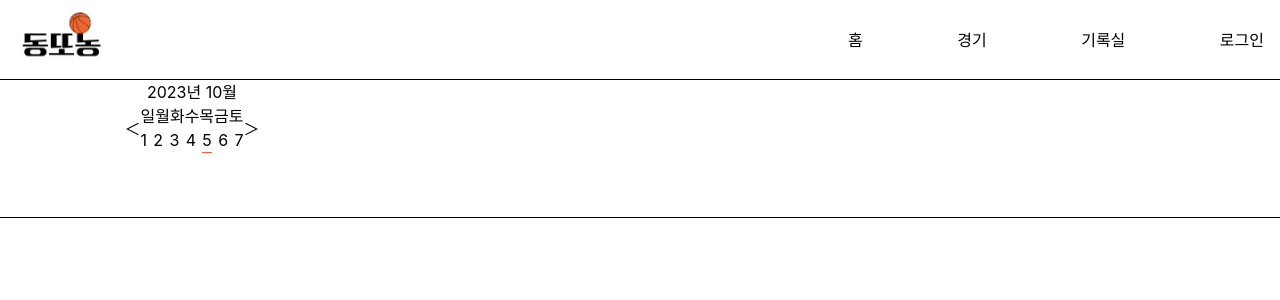
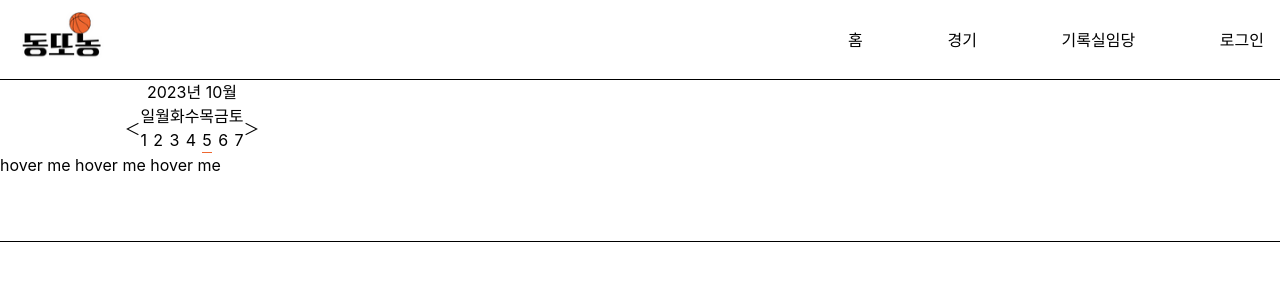
Before and after one commit to hyoonpark/dongddonong_v2, a React (Create React App) app in the folder Project/Front-end/dongddonong/: page /game in a window 1280 px wide. Shown: the top 300 px of the page. Built offline with nearby package versions, Linux system fonts and the light colour scheme.

Commit message:
Feat: Styled-Components #4

```diff
--- a/Project/Front-end/dongddonong/package.json
+++ b/Project/Front-end/dongddonong/package.json
@@ -7,9 +7,11 @@
     "@testing-library/react": "^13.4.0",
     "@testing-library/user-event": "^13.5.0",
     "react": "^18.2.0",
+    "react-calendar": "^4.6.0",
     "react-dom": "^18.2.0",
     "react-router-dom": "^6.15.0",
     "react-scripts": "5.0.1",
+    "styled-components": "^6.0.8",
     "web-vitals": "^2.1.4"
   },
   "scripts": {
--- /dev/null
+++ b/Project/Front-end/dongddonong/src/components/Button.css
@@ -0,0 +1,83 @@
+/* :active,
+:hover,
+:focus {
+  outline: 0 !important;
+  outline-offset: 0;
+}
+::before,
+::after {
+  position: absolute;
+  content: "";
+}
+
+.btn-holder {
+  display: flex;
+  flex-wrap: wrap;
+  justify-content: center;
+  max-width: 1000px;
+  margin: 10px auto 35px;
+}
+.btn {
+  position: relative;
+  display: inline-block;
+  width: auto;
+  height: auto;
+  background-color: transparent;
+  border: none;
+  cursor: pointer;
+  margin: 0px 25px 15px;
+  min-width: 150px;
+}
+.btn span {
+  position: relative;
+  display: inline-block;
+  font-size: 14px;
+  font-weight: bold;
+  letter-spacing: 2px;
+  text-transform: uppercase;
+  top: 0;
+  left: 0;
+  width: 100%;
+  padding: 15px 20px;
+  transition: 0.3s;
+}
+
+.btn-1::before {
+  background-color: rgb(28, 31, 30);
+  transition: 0.3s ease-out;
+}
+.btn-1 span {
+  color: rgb(255, 255, 255);
+  border: 1px solid rgb(28, 31, 30);
+  transition: 0.2s 0.1s;
+}
+.btn-1 span:hover {
+  color: rgb(28, 31, 30);
+  transition: 0.2s 0.1s;
+}
+
+.btn.hover-filled-slide-right::before {
+  top: 0;
+  bottom: 0;
+  right: 0;
+  height: 100%;
+  width: 100%;
+}
+.btn.hover-filled-slide-right:hover::before {
+  width: 50%;
+} */
+
+.btn::before {
+  content: "";
+  display: inline-block;
+  position: absolute;
+  bottom: 0;
+  background-color: orange;
+  width: 0%;
+  height: 2px;
+  transition: width 1s;
+}
+
+.btn:hover::before {
+  width: 100%;
+}
--- /dev/null
+++ b/Project/Front-end/dongddonong/src/components/Button.js
@@ -0,0 +1,13 @@
+import "./Button.css";
+
+const Button = () => {
+  return (
+    <div class="btn-holder">
+      <button class="btn btn-1 hover-filled-slide-right relative">
+        <span>hover me hover me hover me</span>
+      </button>
+    </div>
+  );
+};
+
+export default Button;
--- /dev/null
+++ b/Project/Front-end/dongddonong/src/components/Calendars.js
@@ -0,0 +1,12 @@
+import { useState } from "react";
+
+import Calendar from "react-calendar";
+import "react-calendar/dist/Calendar.css";
+
+const Calendars = () => {
+  const [value, onChange] = useState(new Date());
+
+  return <Calendar onChange={onChange} value={value} />;
+};
+
+export default Calendars;
--- a/Project/Front-end/dongddonong/src/components/Navbar.js
+++ b/Project/Front-end/dongddonong/src/components/Navbar.js
@@ -1,4 +1,23 @@
 import { Link } from "react-router-dom";
+import styled from "styled-components";
+
+const NavItem = styled.li`
+  position: relative;
+  display: inline-block;
+  &:before {
+    content: "";
+    position: absolute;
+    bottom: 0;
+    margin-top: 0.25rem;
+    background-color: orange;
+    width: 0;
+    height: 1px;
+    transition: all 0.3s;
+  }
+  &:hover:before {
+    width: 100%;
+  }
+`;
 
 const Navbar = () => {
   return (
@@ -14,16 +33,10 @@ const Navbar = () => {
         <ul class="w-1/2 flex justify-between md:w-1/3">
           <li className="hidden md:block">홈</li>
           <Link to="/game">
-            <li className="transition-all border-b border-white duration-500 hover:border-orange">
-              경기
-            </li>
+            <NavItem>경기</NavItem>
           </Link>
-          <li className="transition-all border-b border-white duration-500 hover:border-orange">
-            기록실
-          </li>
-          <li className="transition-all border-b border-white duration-500 hover:border-orange">
-            로그인
-          </li>
+          <NavItem>기록실임당</NavItem>
+          <NavItem>로그인</NavItem>
         </ul>
       </div>
     </nav>
--- a/Project/Front-end/dongddonong/src/components/Calendar.js
+++ b/Project/Front-end/dongddonong/src/components/Week.js
@@ -1,6 +1,6 @@
 import React, { useState, useCallback, useMemo } from "react";
 
-function Calendar() {
+function Week() {
   const daysOfWeek = ["일", "월", "화", "수", "목", "금", "토"];
   const today = new Date();
 
@@ -98,4 +98,4 @@ function Calendar() {
   );
 }
 
-export default Calendar;
+export default Week;
--- a/Project/Front-end/dongddonong/src/pages/Game/Game.js
+++ b/Project/Front-end/dongddonong/src/pages/Game/Game.js
@@ -1,10 +1,12 @@
-import Calendar from "../../components/Calendar";
+import Week from "../../components/Week";
 import Footer from "../../components/Footer";
+import Button from "../../components/Button";
 
 const Game = () => {
   return (
     <div>
-      <Calendar></Calendar>
+      <Week></Week>
+      <Button></Button>
       <Footer></Footer>
     </div>
   );
--- a/Project/Front-end/dongddonong/src/pages/Home.js
+++ b/Project/Front-end/dongddonong/src/pages/Home.js
@@ -16,8 +16,6 @@ const Home = () => {
     const ratio = (scrollY - element.offsetTop) / element.offsetHeight;
     const value = length - length * ratio;
 
-    console.log(ratio);
-
     return value < 0 ? 0 : value > length ? length : value;
   };
 
@@ -29,7 +27,7 @@ const Home = () => {
     );
 
     path2Ref.current.style.strokeDashoffset = calcDashoffset(
-      window.scrollY + window.innerHeight,
+      window.scrollY + window.innerHeight * 0.8,
       content2Ref.current,
       path2Length
     );
@@ -50,7 +48,7 @@ const Home = () => {
 
     path2Ref.current.style.strokeDasharray = path2Length;
     path2Ref.current.style.strokeDashoffset = calcDashoffset(
-      window.innerHeight,
+      window.innerHeight * 0.8,
       content2Ref.current,
       path2Length
     );
```
Also changed, not shown: 1 other file (tests, documents, lock files or other folders).
